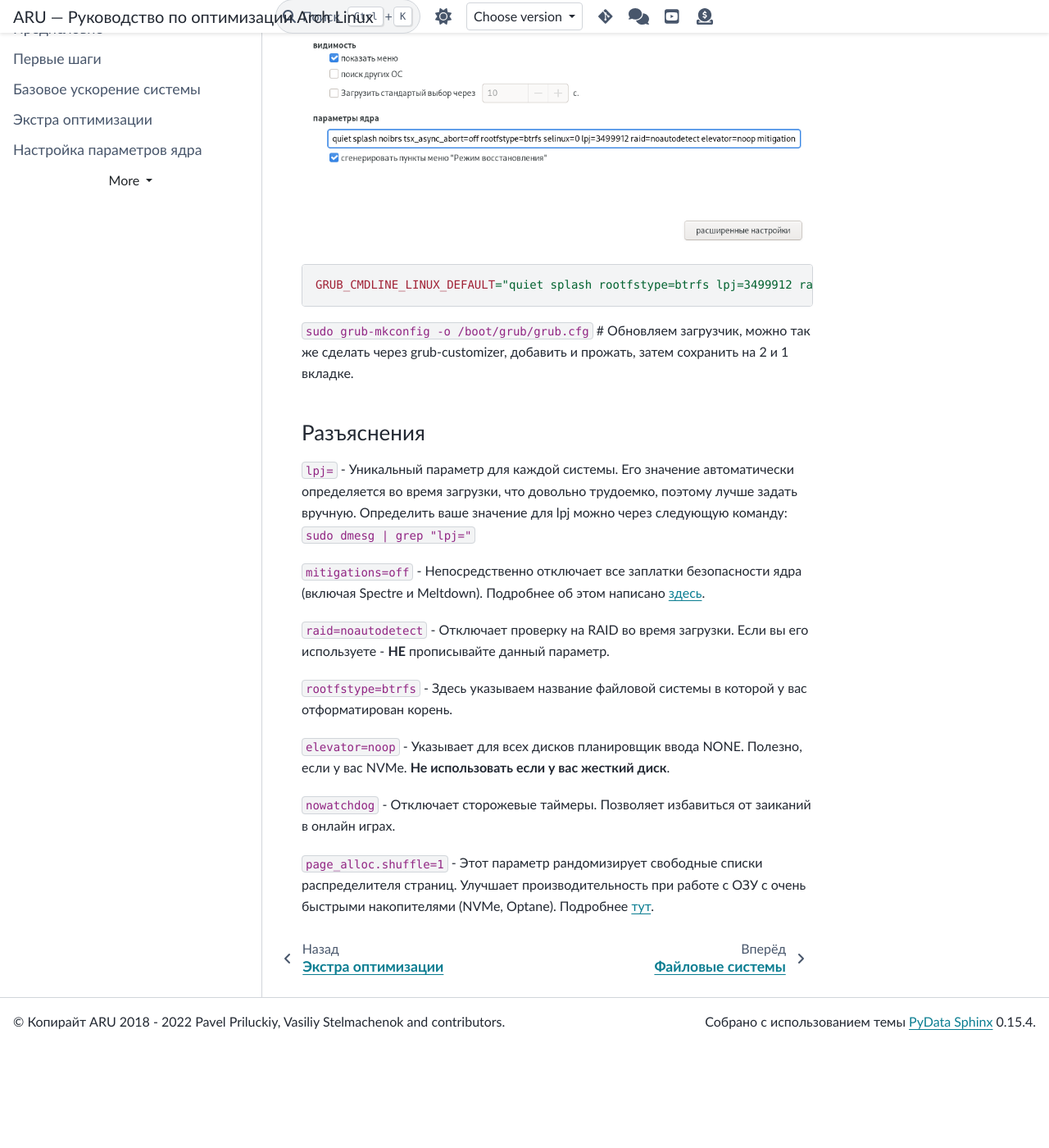
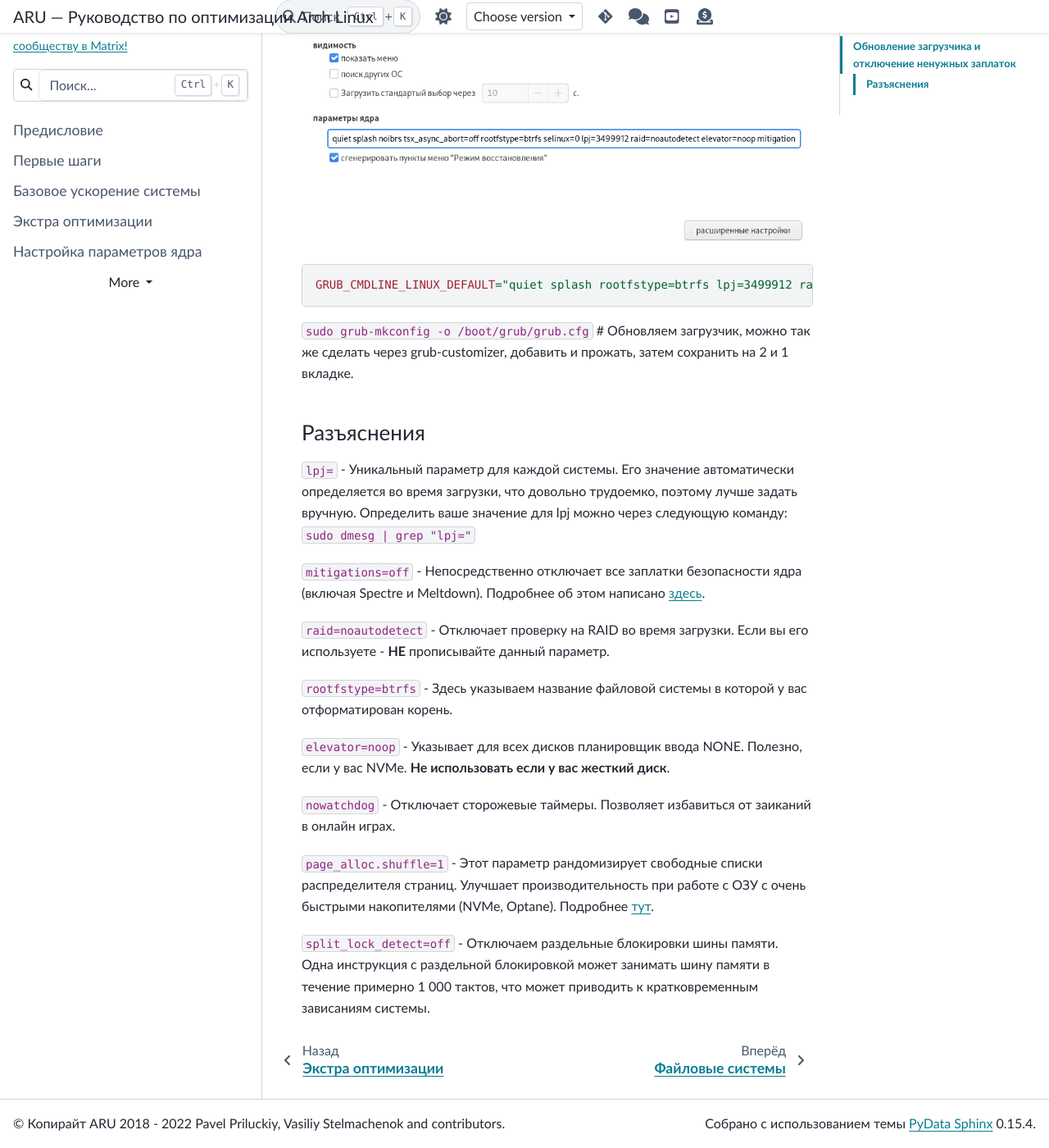
Before and after one commit to ventureoo/ARU, a Sphinx documentation site: the page built from docs/source/kernel-parameters.rst, in a window 1280 px wide and 1400 px high, scrolled down 600 px. Shown: the whole window at 82% size. Built offline with Sphinx 7.4.7 and the PyData theme 0.15.4, drawn with Linux system fonts in a browser that asks for light colours; before the commit the page ends 1876 px from its top, so only the background shows below that.

Commit message:
kernel-parameters: Add split_lock_detect=off

```diff
--- a/docs/source/kernel-parameters.rst
+++ b/docs/source/kernel-parameters.rst
@@ -30,7 +30,7 @@
 
 ::
 
-  GRUB_CMDLINE_LINUX_DEFAULT="quiet splash rootfstype=btrfs lpj=3499912 raid=noautodetect elevator=noop mitigations=off preempt=none nowatchdog audit=0 page_alloc.shuffle=1"
+  GRUB_CMDLINE_LINUX_DEFAULT="quiet splash rootfstype=btrfs lpj=3499912 raid=noautodetect elevator=noop mitigations=off preempt=none nowatchdog audit=0 page_alloc.shuffle=1 split_lock_detect=off"
 
 
 ``sudo grub-mkconfig -o /boot/grub/grub.cfg`` # Обновляем загрузчик, можно так
@@ -70,4 +70,9 @@
 Подробнее `тут
 <https://git.kernel.org/pub/scm/linux/kernel/git/torvalds/linux.git/commit/?id=e900a918b0984ec8f2eb150b8477a47b75d17692>`__.
 
+``split_lock_detect=off`` - Отключаем раздельные блокировки шины
+памяти. Одна инструкция с раздельной блокировкой может занимать шину
+памяти в течение примерно 1 000 тактов, что может приводить к
+кратковременным зависаниям системы.
+
 .. vim:set textwidth=70:
```
